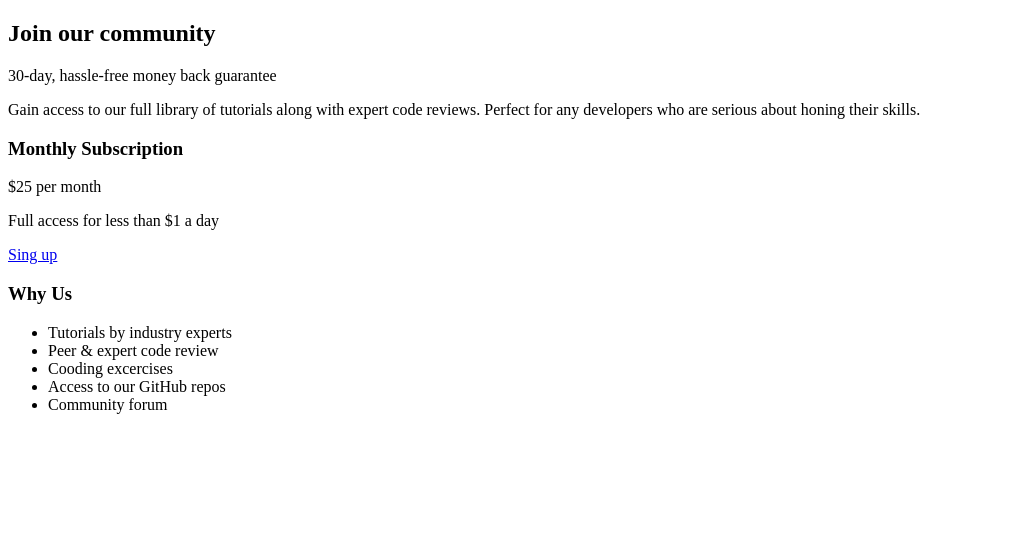
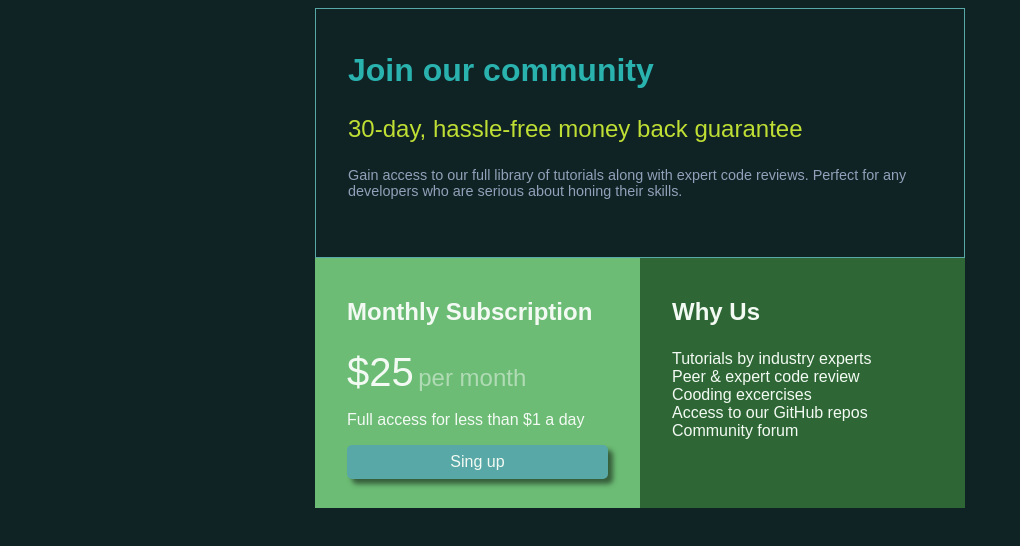
Before and after one commit to BjoseAntonio/HTML_CSS, a plain HTML site: page retro4/index.html in a window 1280 px wide. Shown: the whole page, without its empty margins (0-1020 px from the left). Drawn offline with Linux system fonts and the light colour scheme.

Commit message:
HTML_CSS

```diff
--- a/retro4/index.html
+++ b/retro4/index.html
@@ -4,6 +4,7 @@
     <meta charset="UTF-8">
     <meta name="viewport" content="width=device-width, initial-scale=1.0">
     <title>Single Price Component</title>
+    <link rel="stylesheet" href="style/style.css">
 </head>
 <body>
     <article class="container">
@@ -32,11 +33,12 @@
                 <h3 class="text-medium">Why Us</h3>
             </header>
             <ul class="list">
-                <li class="list__item">Tutorials by industry experts</li>
-                <li class="list__item">Peer & expert code review</li>
-                <li class="list__item">Cooding excercises</li>
-                <li class="list__item">Access to our GitHub repos</li>
-                <li class="list__item">Community forum</li>
+                <!-- Control H -->
+                <li >Tutorials by industry experts</li>
+                <li >Peer & expert code review</li>
+                <li >Cooding excercises</li>
+                <li >Access to our GitHub repos</li>
+                <li >Community forum</li>
             </ul>
         </section>
     </article>
--- a/retro4/style/style.css
+++ b/retro4/style/style.css
@@ -1,76 +1,125 @@
 :root{
+    --fondo1: #d3e4d5;
+    --fondo2-texto2: #6cbc75;
+    --fondo3: #2e6735;
+    --color_texto1: #f3faf3;
+    --boton-texto3: #59a8a8;
+    --fondo: #0f2224;
+}
+
+
+*{
+    box-sizing: border-box;
+}
+
+body{
+    font-family: 'karla', sans-serif;
+    background-color: var(--fondo);
 
 }
 
-html{
+
+/*Colores de texto*/
+.text-cyan{
+    color: hsl(179, 62%, 43%);
 
 }
 
-body{
+.text-lime{
+    color: hsl(71, 73%, 54%);
+
+}
+
+.text-light-blue{
+    color: hsl(218, 22%, 65%);
+
+}
+.text-transparent{
+    color: var(--color_texto1);
+    opacity: .5;
+
+}
+.text-white{
+    color: var(--color_texto1);
+
+}
+
+
+/*Tamaños de texto*/
+.text-normal{
+    font-size: .9rem;
+}
+
+.text-medium{
+    font-size: 1.5rem
+
+}
+
+.text-big{
+    font-size: 2rem;
+
+}
+
+.text-extra-big{
+    font-size: 2.5rem;
 
 }
 
 .container{
+    position: relative;
+    width: 650px;
+    margin: 0 auto;
 
 }
 
+.container__top,
+.container__left,
+.container__right{
+    padding: 1em 2em;
+}
+
+
 .container__top{
+    background-color: transparent;
+    border: 1px solid var(--boton-texto3);
+    height: 250px;
 
 }
 
-.text-big{
+.container__left,
+.container__right{
+    position: absolute;
+    top: 250px;
+    width: 50%;
+    height: 250px;
+}
+
+.container__left {
+    background-color: var(--fondo2-texto2);
+    left: 0;
+}
+
+.container__right{
+    background-color: var(--fondo3);
+    right: 0;
 
 }
 
-.text-cyan{
-
-}
-
-.text-medium{
-
-}
-
-.text-lime{
-
-}
-
-.text-normal{
-
-}
-
-.text-light-blue{
-
-}
-
-
-.container__left {
-
-}
-
-.text-white{
-
-}
-
-.text-extra-big{
-
-}
-
-.text-transparent{
+.list{
+    padding-left: 0;
+    list-style: none;
+    font-weight: 200;
 
 }
 
 .button{
-
+   display: inline-block;
+   text-align: center;
+   text-decoration: none;
+   color: inherit;
+   background-color: var(--boton-texto3);
+   width: 100%;
+   border-radius: 5px;
+   padding: .5em;
+   box-shadow: 5px 5px  5px rgb(0 0 0 / 0.5);
 }
-
-.container__right{
-
-}
-
-.list{
-
-}
-
-.list__item{
-
-}
```
